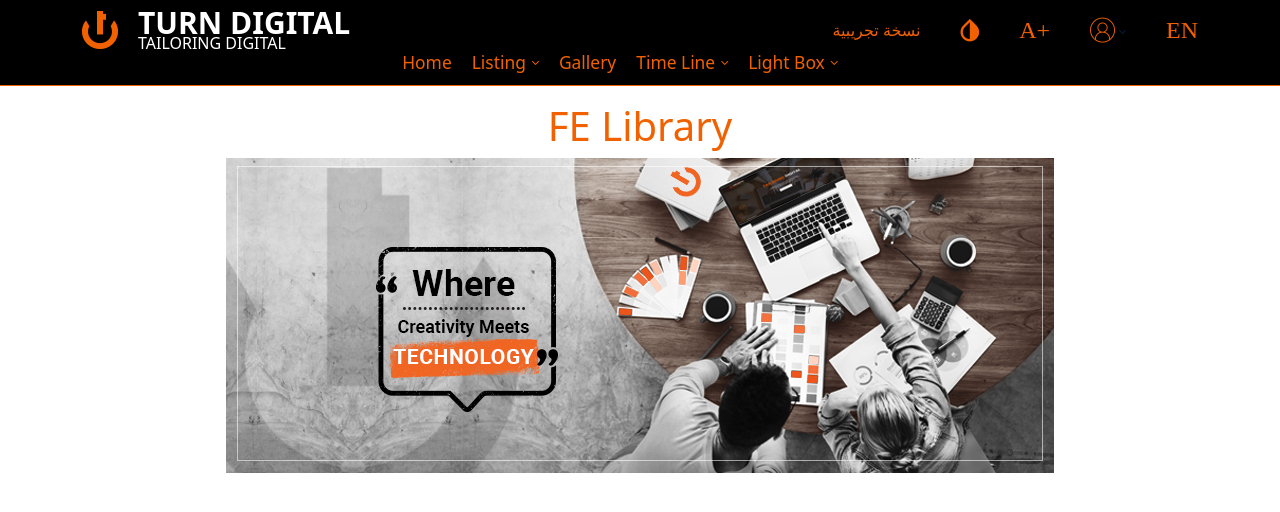
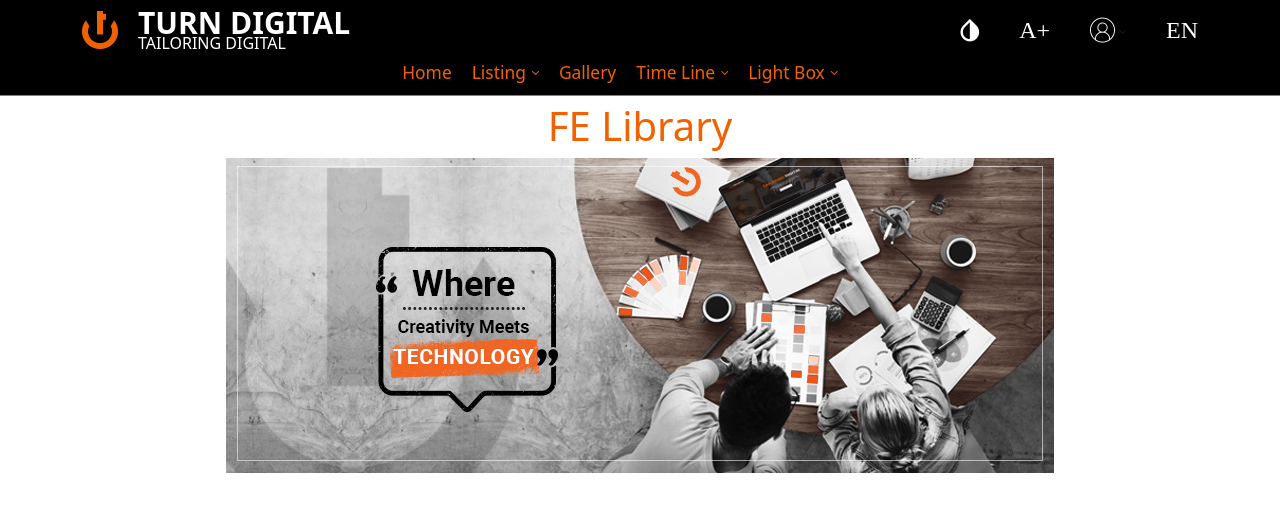
Before and after one commit to Randa-Elkhashen/awkaf-starter-kit, a Vue app: page / in a window 1280 px wide. Shown: the top 512 px of the page. Built offline with nearby package versions, Linux system fonts and the light colour scheme.

Commit message:
apply header comments

```diff
--- a/src/assets/sass/Abstract/_variables.scss
+++ b/src/assets/sass/Abstract/_variables.scss
@@ -9,7 +9,7 @@
   --copyRights-bg: #1036a5;
   --black-nav-menu-color: #051d40;
   --dark--grey-color: #554c2e;
-  --primary-bg : white;
+  --primary-bg : #e7e7e7;
   --primary-color : #F16100;
   --primary-body-color : black;
   --primary-body-title-color : #F16100;
@@ -21,10 +21,10 @@
     --copyRights-bg: #373737;
     --black-nav-menu-color: #000000;
     --dark--grey-color: #000000;
-    --primary-bg : black;
+    --primary-bg : #e7e7e7;
     --primary-color :black;
     --primary-body-color : white;
-    --primary-body-title-color : white;
+    --primary-body-title-color : #F16100;
     --secondary-bg:black;
 
   footer .footerContainer .logoContainer__logo img {
--- a/src/modules/global/components/TD_Header/TD_header.html
+++ b/src/modules/global/components/TD_Header/TD_header.html
@@ -12,10 +12,9 @@
             <button class="navbar-toggler" type="button" data-bs-toggle="collapse" data-bs-target="#navbarNavDropdown" aria-controls="navbarNavDropdown" aria-expanded="false" aria-label="Toggle navigation">
                 <span class="navbar-toggler-icon"></span>
             </button>
-            <div class="header__content">
+            <div class="header__links">
                 <div class="collapse navbar-collapse header__content__accessibility" id="navbarNavDropdown">
                     <ul class="navbar-nav">
-                        <li class="nav-item trail-version">نسخة تجريبية</li>
                         <li @click="colorInverter" class="nav-item nav-item--show-in-desktop">
                             <span class="nav-link constrast-icon">
                                 <span class="icon-contrast-icon"></span>
--- a/src/modules/global/components/TD_Header/header.scss
+++ b/src/modules/global/components/TD_Header/header.scss
@@ -22,12 +22,14 @@
     --header-color: #F16100;
     --header-bg: black;
     --header-logo-color: white;
+    --header-links: white;
 }
 .invert-color{
     .header{
         --header-color: black;
         --header-bg: white;
         --header-logo-color: black;
+        --header-links: black;
     }
 }
 /*define custom colors for headers*/
@@ -35,6 +37,7 @@
 $headerBg : var(--header-bg);
 $headerColor:var(--header-color);
 $headerlogoColor:var(--header-logo-color);
+$headerLinks : var(--header-links);
 /* define variables */
 .header {
   background-color: $headerBg;
@@ -55,7 +58,6 @@ $headerlogoColor:var(--header-logo-color);
       flex-wrap: wrap;
       .nav-item--more-dropdown {
           display: none;
-
           &.nav-item--more-dropdown--show-more {
               display: list-item;
           }
@@ -69,6 +71,7 @@ $headerlogoColor:var(--header-logo-color);
       padding: 0;
       .container{
           flex-wrap:wrap;
+        row-gap: 10px;
       }
   }
   .navbar-brand {
@@ -258,7 +261,8 @@ $headerlogoColor:var(--header-logo-color);
       }
   }
 }
-  .header__content {
+  .header__links {
+      color: $headerLinks;
       display: flex;
       flex-direction: column;
       align-items: end;
@@ -322,9 +326,10 @@ $headerlogoColor:var(--header-logo-color);
                       }
 
                       .dropdown-menu--font {
+
                           padding: 0;
                           background-color: $headerBg;
-                          color: $headerColor;
+                          color: inherit;
                           border-width: 1px;
                           margin-top: 10px;
                           box-shadow: -1px 1px 3px #00000029;
@@ -519,7 +524,7 @@ $headerlogoColor:var(--header-logo-color);
                 }
             }
         }
-        .header__content {
+        .header__links {
             padding-top: 10px;
             .header__content__accessibility {
                 .navbar-nav {
```
